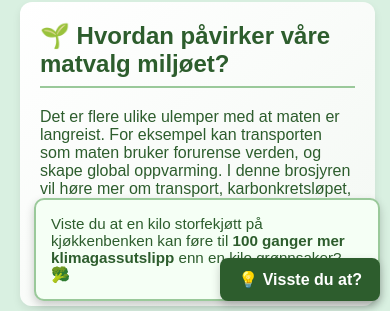
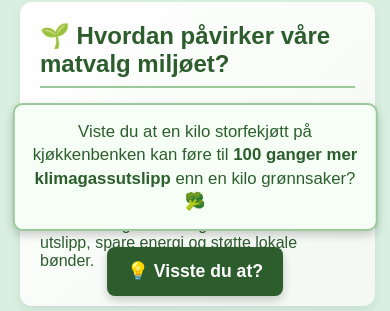
Before and after one commit to Vetle10/Kortreist-Mat, a plain HTML site: page index.html in a window 390 px wide. Both pictures are taken after a click on the element "💡 Visste du at?". Shown: the part 533-844 px from the top of the page. Drawn offline with Linux system fonts and the light colour scheme.

Commit message:
Enhance mobile layout and update section 3 content
Updated the styling for mobile responsiveness and improved readability of the fact box.

```diff
--- a/index.html
+++ b/index.html
@@ -129,6 +129,7 @@
             font-size: 0.95em;
             display: none;
             z-index: 999;
+            line-height: 1.4em;
         }
 
         /* Responsivt for mobil */
@@ -140,12 +141,23 @@
             .info-box, .image-placeholder, .image-box {
                 width: 90% !important;
             }
-            .fact-box, .fact-text {
-                right: 10px;
-                bottom: 10px;
+
+            /* Gjør "Visste du at?" enklere å lese på mobil */
+            .fact-box {
+                bottom: 15px;
+                right: 50%;
+                transform: translateX(50%);
+                padding: 14px 20px;
+                font-size: 1.1em;
             }
+
             .fact-text {
-                width: 80%;
+                bottom: 80px;
+                right: 50%;
+                transform: translateX(50%);
+                width: 85%;
+                font-size: 1.05em;
+                text-align: center;
             }
         }
     </style>
@@ -177,12 +189,13 @@ Våre valg kan redusere CO₂-utslipp, spare energi og støtte lokale bønder.</
         <div class="image-placeholder" style="width: 40%;">Bilde her</div>
     </div>
 
-    <!-- Seksjon 3 -->
+    <!-- Seksjon 3 (oppdatert) -->
     <div class="section">
         <div class="image-placeholder" style="width: 40%;">Bilde her</div>
         <div class="info-box" style="width: 50%;">
-            <h2>🐄 Transport og karbonkretsløp</h2>
-            <p>Transport av mat påvirker karbonets kretsløp. Lokale valg hjelper naturen å balansere.</p>
+            <h2>🌱 Karbonkretsløpet</h2>
+            <p>Karbonkretsløpet beskriver hvordan karbon sirkulerer mellom atmosfæren, planter, dyr og jorda.
+Ved å spise lokalt og redusere transport, kan vi bidra til at mer karbon blir bundet i naturen og mindre slippes ut i lufta.</p>
         </div>
     </div>
 
```
